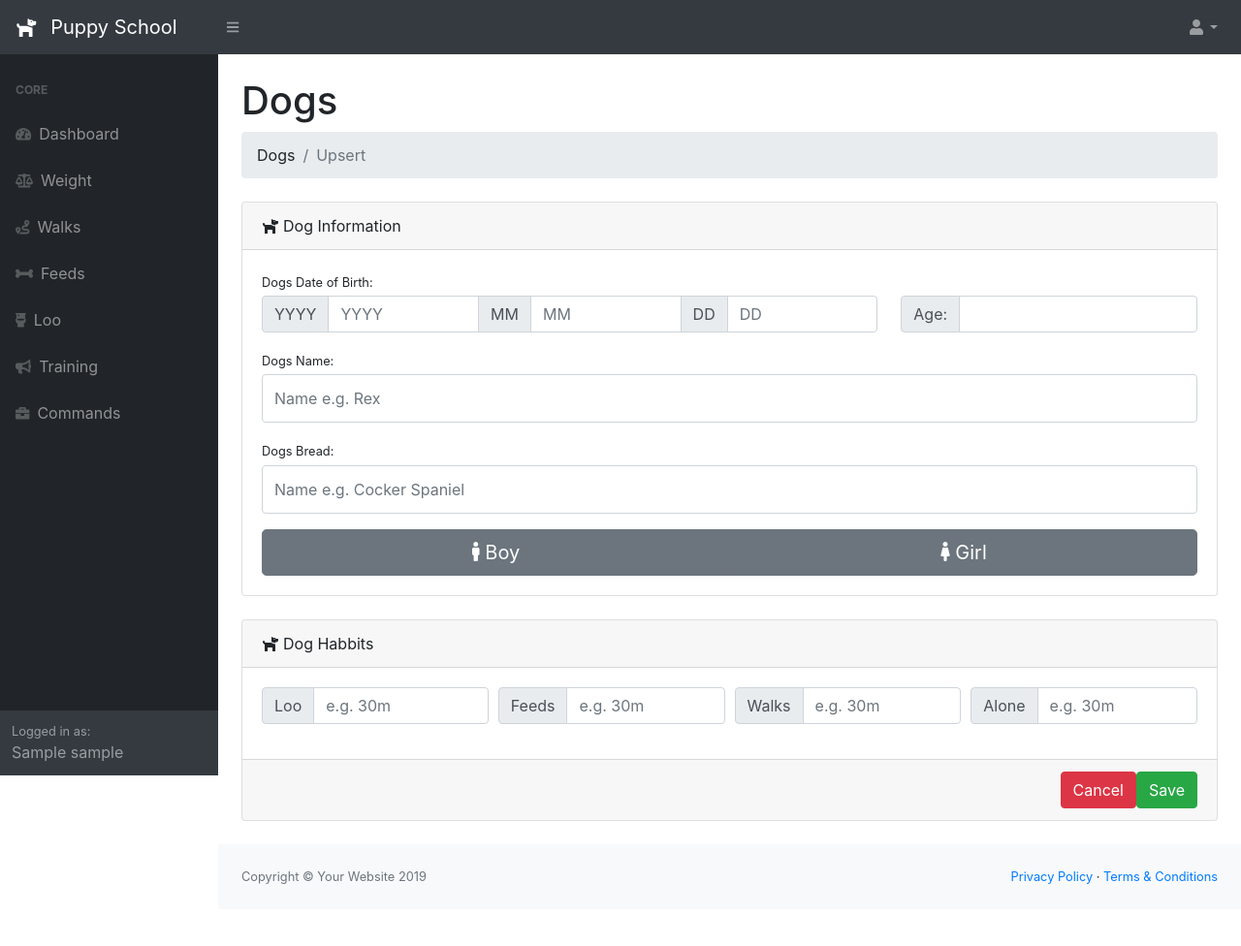
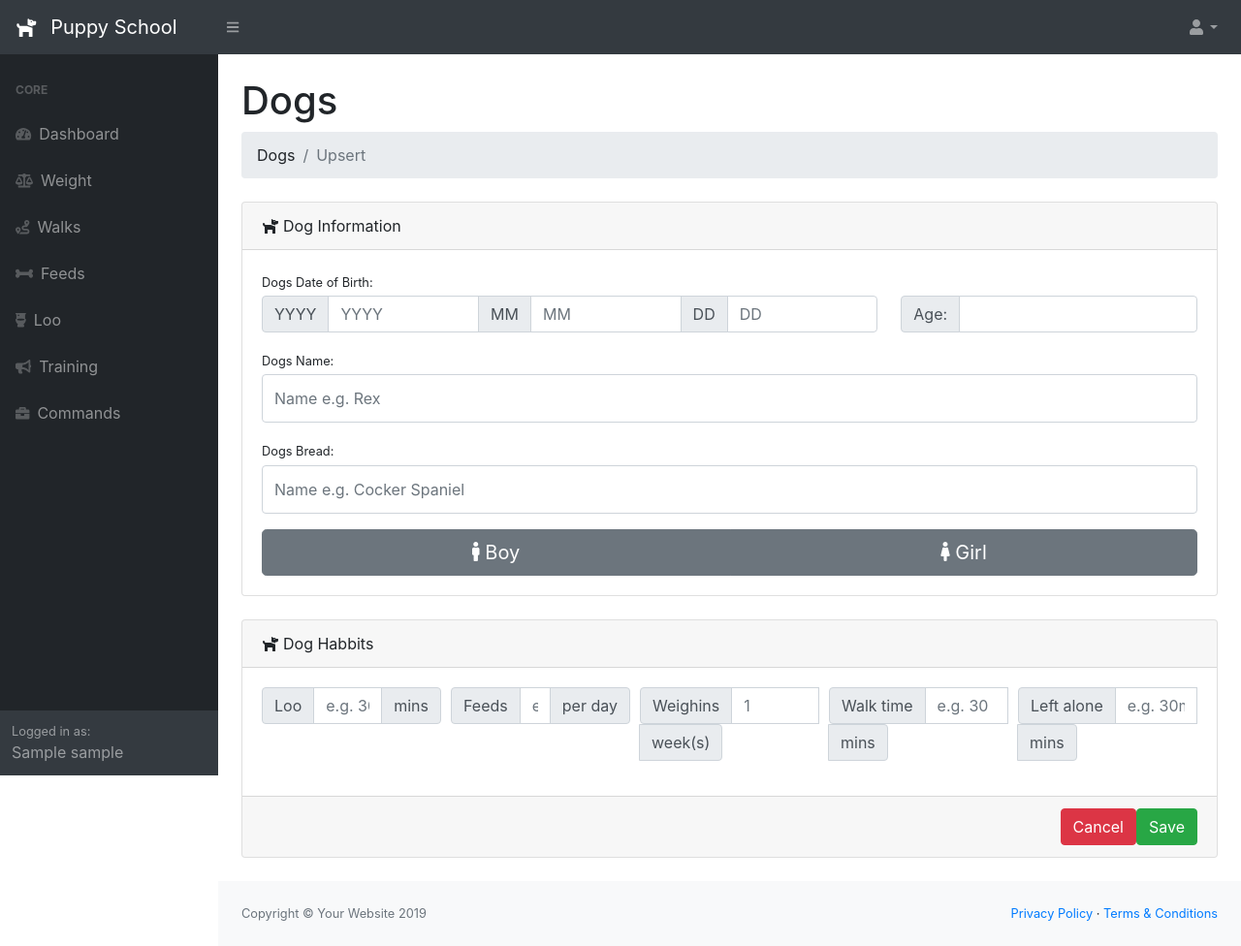
Before and after one commit to gizmo-devs/puppy-school, a Flask app: page /dogs/upsert in a window 1280 px wide. Shown: the whole page at 97% size. Before the commit the page ends 912 px from the top, so only its background shows below. Run offline with Flask 2, Linux system fonts and the light colour scheme; the visitor is signed in with stand-in values (Sample User, id 1); data comes from the database, SQL or seed files in the repository; data that the repository does not hold is empty; some libraries are stand-ins or nearby versions.

Commit message:
updated to include the feed_intervals

```diff
--- a/app/puppy_school_app/templates/dogs/upsert.html
+++ b/app/puppy_school_app/templates/dogs/upsert.html
@@ -125,9 +125,12 @@
                             <div class="input-group-prepend">
                                 <label class="input-group-text" for="inputLoo">Loo</label>
                             </div>
-                            <input type="text" class="form-control" placeholder="e.g. 30m"
+                            <input type="text" class="form-control" placeholder="e.g. 30"
                                    id="inputLoo" name="inputLoo"
                                    value="{{dog.loo_intervals if (dog is defined) }}">
+                            <div class="input-group-append ">
+                                <label class="input-group-text" for="inputWeighin">mins</label>
+                            </div>
                         </div>
                     </div>
                     <div class="col">
@@ -137,26 +140,48 @@
                             </div>
                             <input type="text" class="form-control" placeholder="e.g. 30m"
                                    id="inputFeeds" name="inputFeeds"
-                                   value="{{dog.food_intervals if dog is defined}}">
+                                   value="{{dog.daily_feeds if dog is defined}}">
+                            <div class="input-group-append ">
+                                <label class="input-group-text" for="inputFeeds">per day</label>
+                            </div>
                         </div>
                     </div>
                     <div class="col">
                         <div class="input-group mb-3">
                             <div class="input-group-prepend ">
-                                <label class="input-group-text" for="inputWalk">Walks</label>
+                                <label class="input-group-text" for="inputWeighin">Weighins</label>
                             </div>
-                            <input type="text" class="form-control" placeholder="e.g. 30m"
-                                   id="inputWalk" name="inputWalk" value="{{dog.walk_intervals if (dog is defined)}}">
+                            <input type="text" class="form-control" placeholder="1"
+                                   id="inputWeighin" name="inputWeighin"
+                                   value="{{dog.weight_intervals_in_weeks if dog is defined}}">
+                            <div class="input-group-append ">
+                                <label class="input-group-text" for="inputWeighin">week(s)</label>
+                            </div>
                         </div>
                     </div>
                     <div class="col">
                         <div class="input-group mb-3">
                             <div class="input-group-prepend ">
-                                <label class="input-group-text" for="inputAlone">Alone</label>
+                                <label class="input-group-text" for="inputWalk">Walk time</label>
+                            </div>
+                            <input type="text" class="form-control" placeholder="e.g. 30"
+                                   id="inputWalk" name="inputWalk" value="{{dog.walk_intervals if (dog is defined)}}">
+                            <div class="input-group-append ">
+                                <label class="input-group-text" for="inputWalk">mins</label>
+                            </div>
+                        </div>
+                    </div>
+                    <div class="col">
+                        <div class="input-group mb-3">
+                            <div class="input-group-prepend ">
+                                <label class="input-group-text" for="inputAlone">Left alone</label>
                             </div>
                             <input type="text" class="form-control" placeholder="e.g. 30m"
                                    id="inputAlone" name="inputAlone"
                                    value="{{dog.alone_intervals if dog is defined}}">
+                            <div class="input-group-append ">
+                                <label class="input-group-text" for="inputAlone">mins</label>
+                            </div>
                         </div>
                     </div>
                 </div>
```
Also changed, not shown: app/puppy_school_app/templates/dogs/index.html (+4 -4 lines).
